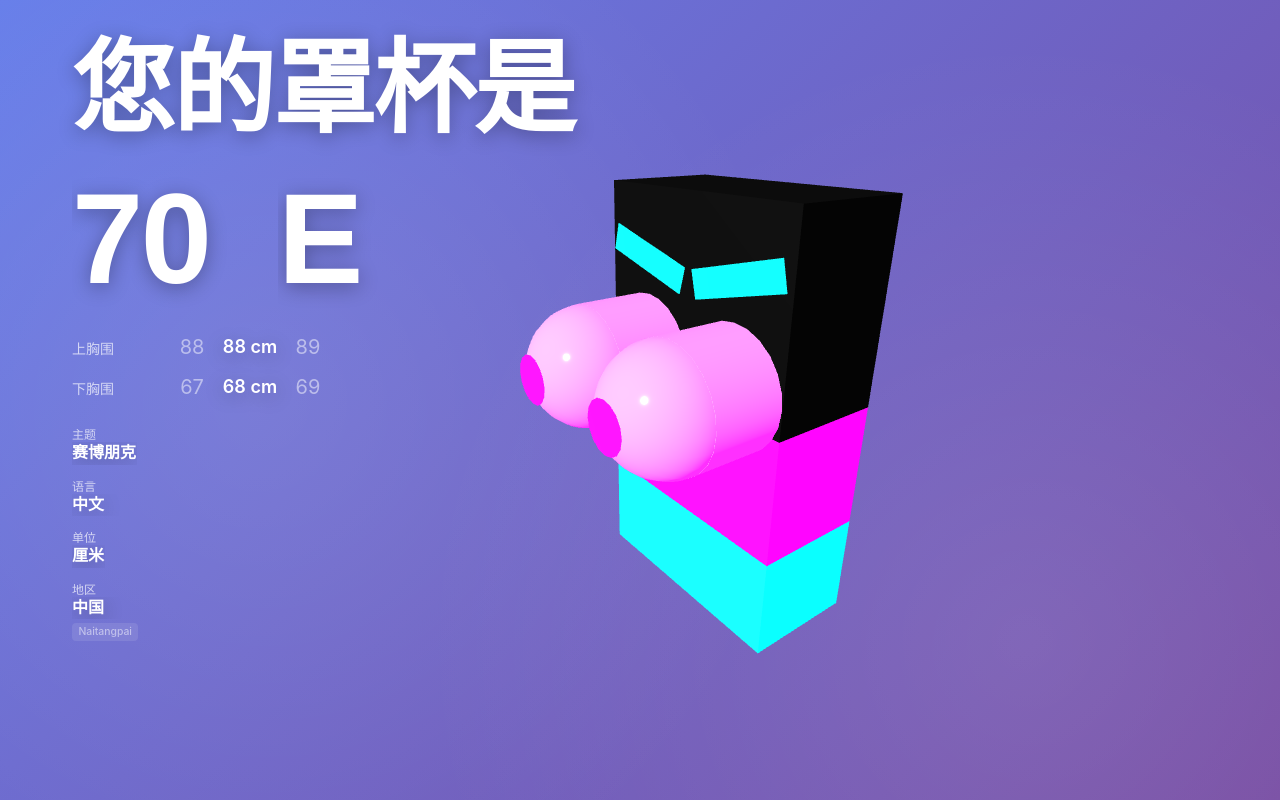
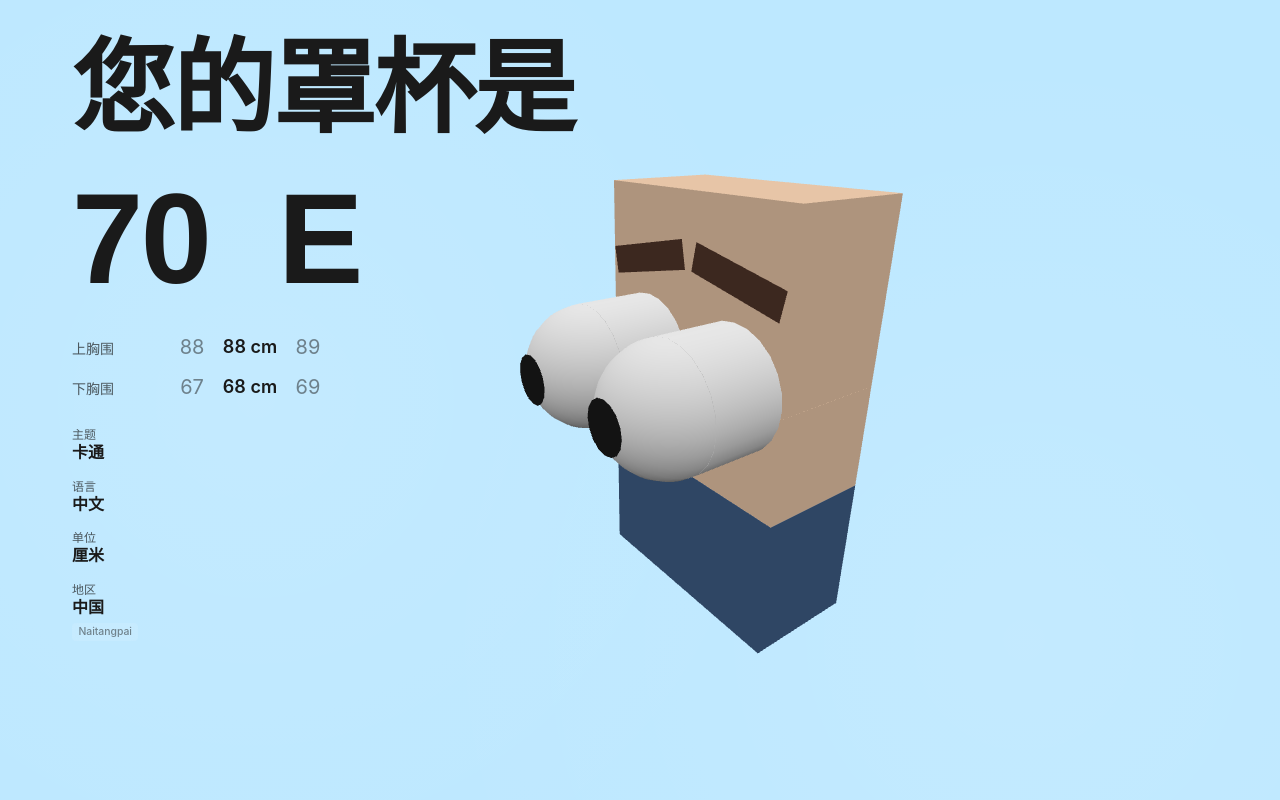
Before and after one commit to zhijiezh/cup-holder, a SvelteKit app: page / in a window 1280 px wide. Built offline with nearby package versions, Linux system fonts and the light colour scheme.

Commit message:
Better scene

```diff
--- a/src/lib/Controls.svelte
+++ b/src/lib/Controls.svelte
@@ -27,7 +27,7 @@
 	<label for="themeSelector">主题风格:</label>
 	<select id="themeSelector" on:change={themeChange} style="width: 100%; padding: 5px; margin-bottom: 15px;">
 		<option value="spongebob">Spongebob</option>
-		<option value="classic">Classic</option>
+		<option value="barbie">Barbie</option>
 		<option value="toon">Toon</option>
 		<option value="cyberpunk">Cyberpunk</option>
 		<option value="alien">Alien</option>
--- a/src/lib/ModelViewer.svelte
+++ b/src/lib/ModelViewer.svelte
@@ -24,15 +24,17 @@
       pupil: { color: 0x000000, roughness: 0.0 },
       eyebrow: { color: 0x000000, roughness: 0.8, angle: 0 },
     },
-    classic: {
-      background: 0x2a2a2a, // 深灰色
+    barbie: {
+      background: 0xffc0cb, // 芭比粉色背景
       type: 'standard',
-      structure: 'uni-body', // 一体式结构
-      proportions: { shirt: 0, pants: 0 },
-      body: { color: 0x008cff, roughness: 0.5, metalness: 0.1 }, // 蓝色身体
-      eye: { color: 0xffffff, roughness: 0.2, metalness: 0.0 }, // 改为白色眼球
-      pupil: { color: 0x000000, roughness: 0.1 }, // 改为黑色瞳仁
-      eyebrow: { color: 0xcccccc, roughness: 0.8, angle: -0.15 },
+      structure: 'tri-part', // 三段式结构，可以分段穿衣服
+      proportions: { shirt: 0.2, pants: 0.3 },
+      body: { color: 0xffdab9, roughness: 0.8, metalness: 0.0 }, // 更白的肤色
+      shirt: { color: 0xff69b4, roughness: 0.9, metalness: 0.0 }, // 芭比粉上衣
+      pants: { color: 0xff1493, roughness: 0.9, metalness: 0.0 }, // 深粉色裤子
+      eye: { color: 0xffffff, roughness: 0.2, metalness: 0.0 }, // 白色眼球
+      pupil: { color: 0x000000, roughness: 0.0 }, // 黑色瞳仁
+      eyebrow: { color: 0x8b008b, roughness: 0.8, angle: 0.1 }, // 深紫色眉毛
     },
     toon: {
       background: 0xbde8ff, // 柔和天蓝
@@ -72,7 +74,7 @@
 
   let meshes: { [key: string]: THREE.Mesh | THREE.Group } = {};
   let materials: { [key: string]: THREE.Material } = {};
-  let currentThemeName = 'cyberpunk';
+  let currentThemeName = 'toon';
   let isMounted = false;
   let modelGroup: THREE.Group;
   // appState 作为内部状态，可以通过组件实例访问
--- a/src/lib/constants.ts
+++ b/src/lib/constants.ts
@@ -21,7 +21,7 @@ export const DEFAULT_SIZES = {
 // export const CUP_OPTIONS: string[] = ['AA', 'A', 'B', 'C', 'D', 'E', 'F', 'G', 'H', 'I', 'J'];
 
 // 主题选项
-export const THEME_OPTIONS: string[] = ['spongebob', 'classic', 'toon', 'cyberpunk', 'alien'];
+export const THEME_OPTIONS: string[] = ['spongebob', 'barbie', 'toon', 'cyberpunk', 'alien'];
 
 // 地区选项
 export const REGION_OPTIONS: string[] = ['CN', 'US', 'US_CLASSIC', 'JP', 'UK'];
@@ -34,7 +34,7 @@ export const UNIT_OPTIONS: string[] = ['cm', 'inch'];
 
 // 默认设置
 export const DEFAULT_SETTINGS = {
-	THEME: 'cyberpunk' as const,
+	THEME: 'toon' as const,
 	REGION: 'CN' as const,
 	LANGUAGE: 'zh' as const,
 	UNIT: 'cm' as const
--- a/src/lib/i18n.ts
+++ b/src/lib/i18n.ts
@@ -25,7 +25,7 @@ export const translations = {
 		},
 		themes: {
 			spongebob: '海绵宝宝',
-			classic: '经典',
+			barbie: '芭比',
 			toon: '卡通',
 			cyberpunk: '赛博朋克',
 			alien: '外星人'
@@ -58,7 +58,7 @@ export const translations = {
 		},
 		themes: {
 			spongebob: 'Spongebob',
-			classic: 'Classic',
+			barbie: 'Barbie',
 			toon: 'Toon',
 			cyberpunk: 'Cyberpunk',
 			alien: 'Alien'
--- a/src/lib/themeConfig.ts
+++ b/src/lib/themeConfig.ts
@@ -4,7 +4,7 @@
 
 export const THEME_BACKGROUNDS: Record<string, number | string> = {
 	spongebob: 0x87ceeb, // 天蓝色
-	classic: 0x2a2a2a, // 深灰色
+	barbie: 0xffc0cb, // 芭比粉色
 	toon: 0xbde8ff, // 柔和天蓝
 	cyberpunk: 'linear-gradient(135deg, #667eea 0%, #764ba2 100%)', // 紫色渐变
 	alien: 0x05020d // 深空紫
@@ -89,7 +89,7 @@ export function getThemeColors(themeName: string): {
 		textColor: isDark ? '#ffffff' : '#1a1a1a',
 		textShadow: isDark
 			? '0 4px 20px rgba(0, 0, 0, 0.3)'
-			: '0 2px 10px rgba(0, 0, 0, 0.2)',
+			: 'none',
 		textColorSecondary: isDark ? 'rgba(255, 255, 255, 0.7)' : 'rgba(26, 26, 26, 0.7)',
 		textColorTertiary: isDark ? 'rgba(255, 255, 255, 0.5)' : 'rgba(26, 26, 26, 0.5)'
 	};
--- a/src/routes/+page.svelte
+++ b/src/routes/+page.svelte
@@ -66,6 +66,18 @@
 
 	// 主题颜色（根据当前主题动态计算）
 	$: themeColors = getThemeColors(currentTheme);
+
+	// 确保主题变化时，模型和背景同步更新
+	$: {
+		if (modelViewer && typeof modelViewer.setTheme === 'function') {
+			// 使用 setTimeout 确保在下一个事件循环中执行，避免在初始化时冲突
+			setTimeout(() => {
+				if (modelViewer && typeof modelViewer.setTheme === 'function') {
+					modelViewer.setTheme(currentTheme);
+				}
+			}, 0);
+		}
+	}
 
 	// ============================================================================
 	// 工具函数
@@ -267,6 +279,10 @@
 		// 延迟执行，确保modelViewer已经挂载
 		setTimeout(() => {
 			calculateFromMeasurements();
+			// 确保初始化时主题同步
+			if (modelViewer && typeof modelViewer.setTheme === 'function') {
+				modelViewer.setTheme(currentTheme);
+			}
 		}, MODEL_UPDATE_DELAY);
 	});
 </script>
```
Also changed, not shown: main.html (+10 -8 lines).
